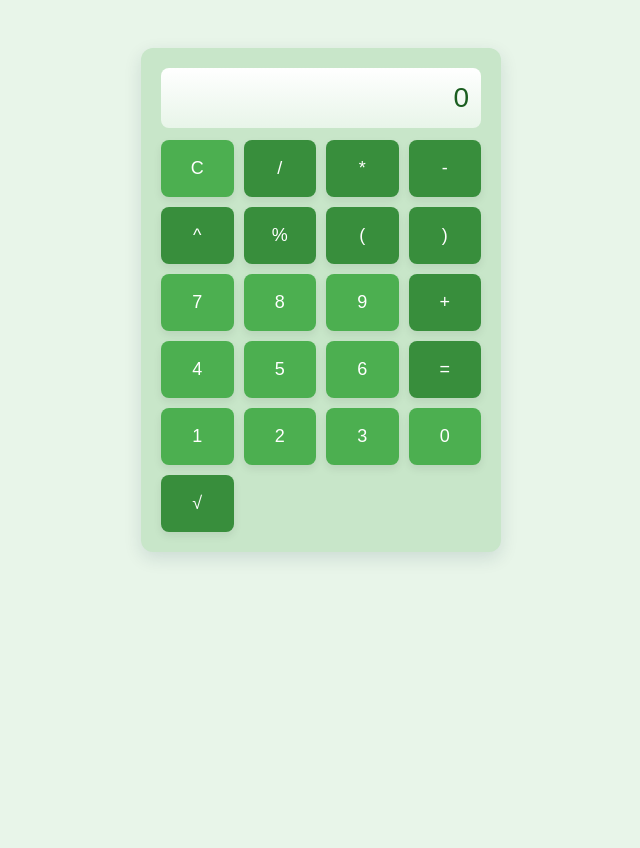
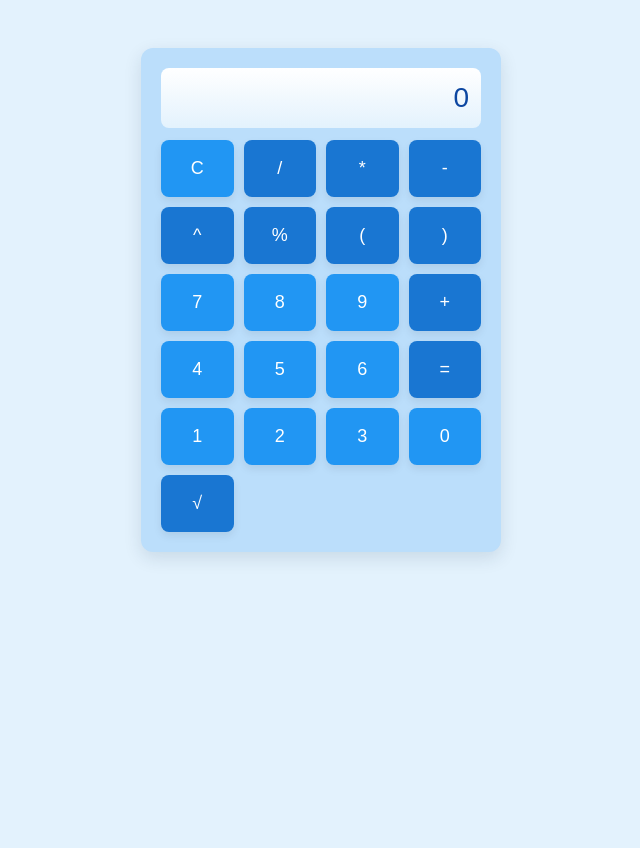
Before and after one commit to gecicidegisken/agentic-development, a Flask app: page / in a window 1280 px wide. Shown: the whole page, without its empty margins (319-959 px from the left). Run offline with Flask 3, Linux system fonts and the light colour scheme.

Commit message:
feat: make calculator blue

```diff
--- a/static/styles.css
+++ b/static/styles.css
@@ -1,10 +1,10 @@
-/* Yellow theme calculator styles */
+/* Blue theme calculator styles */
 :root{
-  --bg: #E8F5E9;       /* light green background */
-  --panel: #C8E6C9;    /* slightly deeper green panel color */
-  --accent: #388E3C;   /* dark green for operators/primary actions */
-  --button: #4CAF50;   /* main button color (green) */
-  --text: #1B5E20;     /* dark green for contrast on light green */
+  --bg: #E3F2FD;       /* light blue background */
+  --panel: #BBDEFB;    /* slightly deeper blue panel color */
+  --accent: #1976D2;   /* dark blue for operators/primary actions */
+  --button: #2196F3;   /* main button color (blue) */
+  --text: #0D47A1;     /* dark blue for contrast on light blue */
 }
 
 *{box-sizing:border-box}
```
